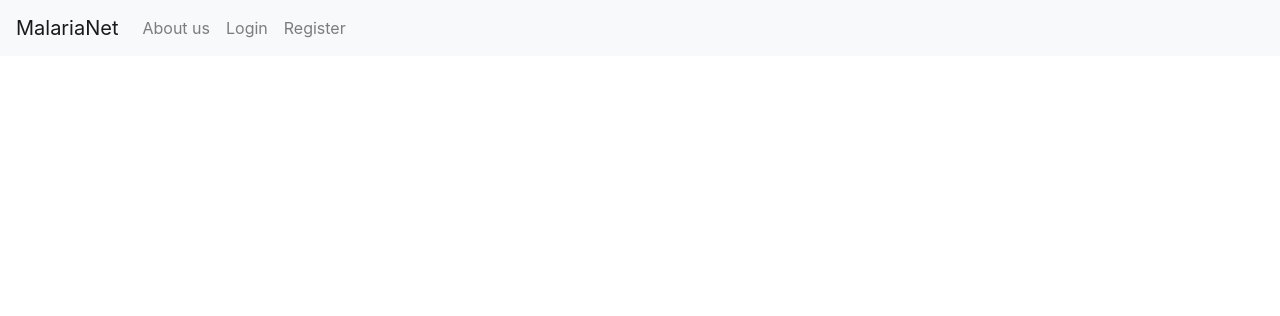
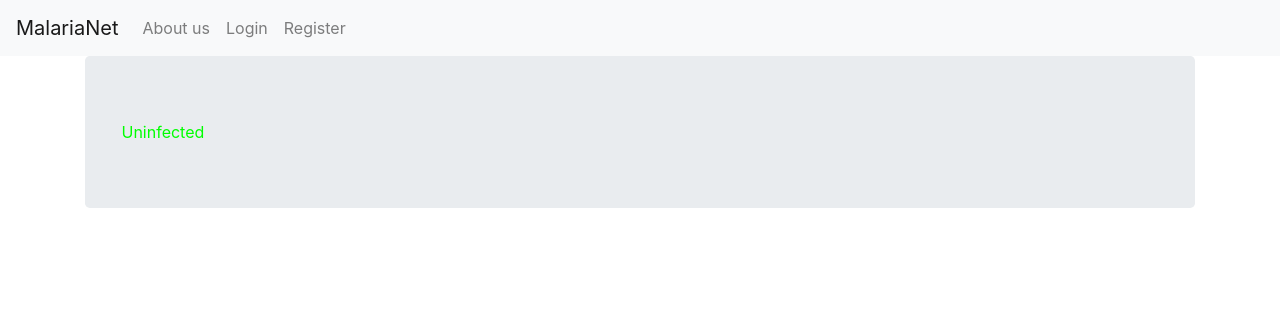
Before and after one commit to gauravc6/malarianet, a Flask app: template malarianet/templates/result.html in a window 1280 px wide. Shown: the top 316 px of the page. Run offline with Flask 2, Linux system fonts and the light colour scheme; the template is opened without the code that fills it, so the values that code supplies are empty; some libraries are stand-ins or nearby versions.

Commit message:
update basic result page

```diff
--- a/malarianet/templates/result.html
+++ b/malarianet/templates/result.html
@@ -1,3 +1,14 @@
 {%extends "base.html"%}
 {% block content %}
+<div class="container">
+  <div class="jumbotron">
+    <img align="centre" src="" alt="">
+    {% if result[0]==1 %}
+    <font color="#ff0000">Parasitized</font>
+    {% else %}
+    <font color="#00ff00">Uninfected</font>
+    {% endif %}
+  </div>
+
+</div>
 {% endblock %}
```
